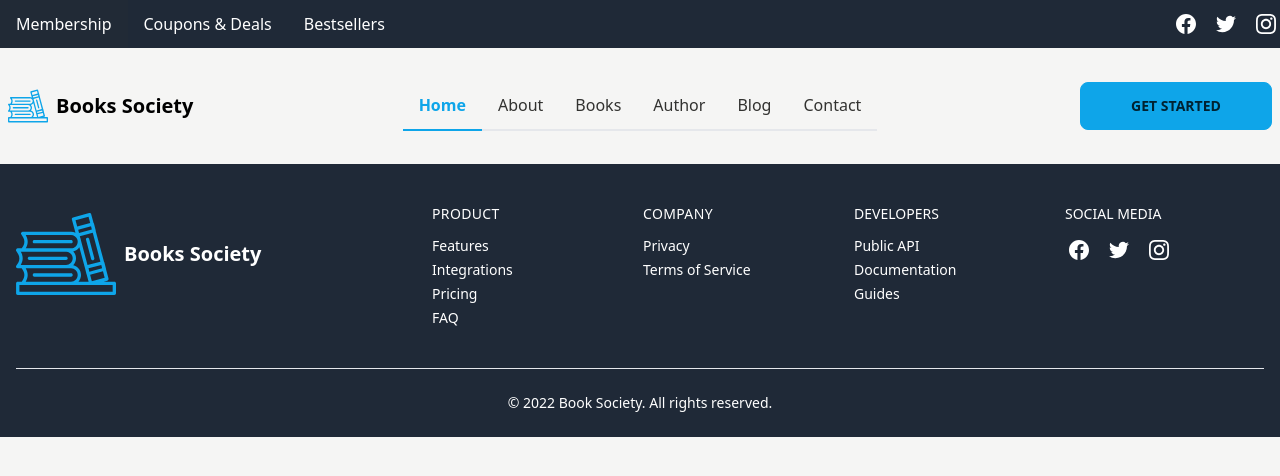
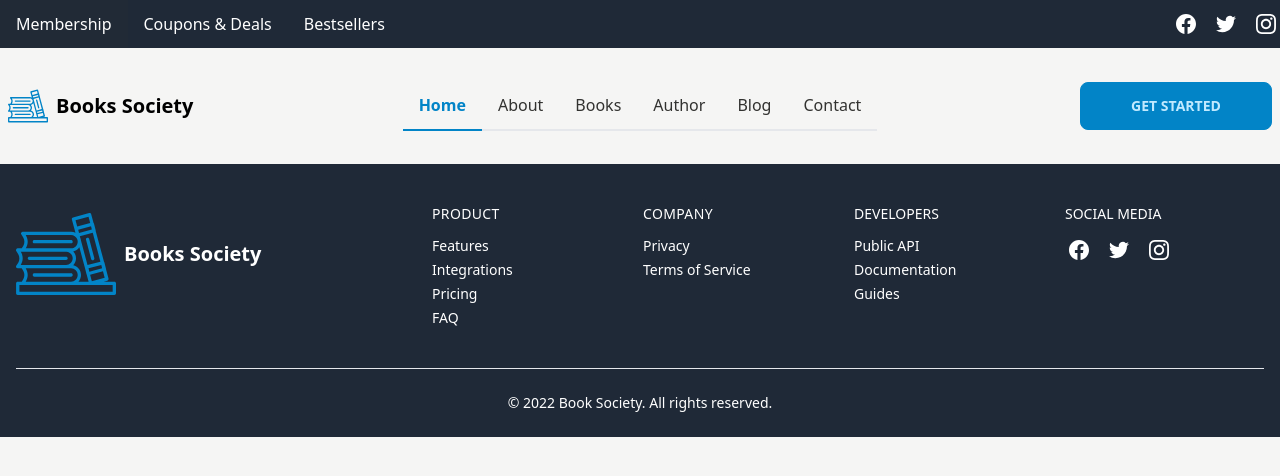
Before and after one commit to Sahariar/books-society, a Next.js app: page / in a window 1280 px wide. Shown: the top 476 px of the page. Built offline with nearby package versions, Linux system fonts and the light colour scheme.

Commit message:
another primary color

```diff
--- a/tailwind.config.js
+++ b/tailwind.config.js
@@ -9,7 +9,7 @@ module.exports = {
       {
         mytheme: {
 
-"primary": "#0ea5e9",
+"primary": "#0284c7",
 
 "secondary": "#f39100",
 
```
